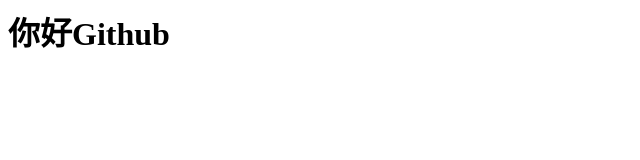
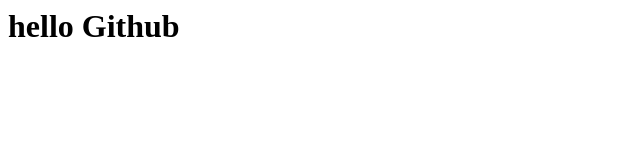
Before and after one commit to superfeng2000/superfeng2000.github.io, a plain HTML site: page index.html in a window 1280 px wide. Shown: the whole page, without its empty margins (0-640 px from the left). Drawn offline with Linux system fonts and the light colour scheme.

Commit message:
Update index.html

```diff
--- a/index.html
+++ b/index.html
@@ -1 +1 @@
-<h1>你好Github </h1>
+<h1>hello Github </h1>
```
